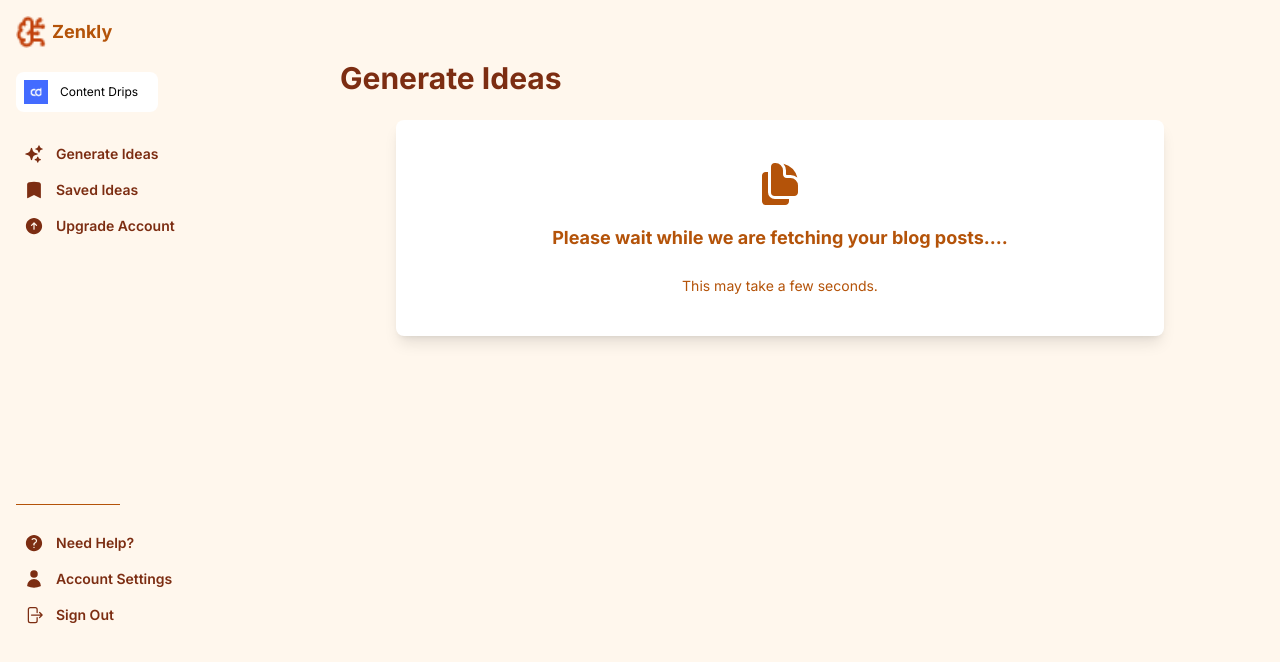
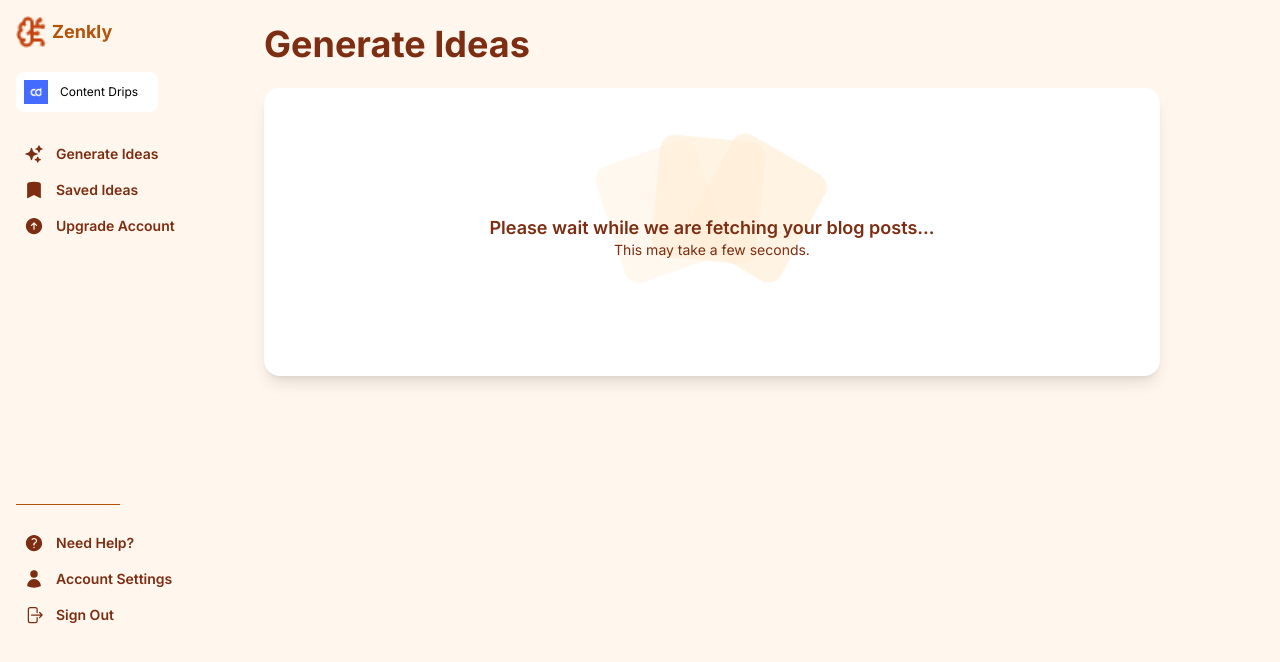
Before and after one commit to RaimaAftab95/ZenklyUpdate, a React (Vite) app: page /generate-idea in a window 1280 px wide. Shown: the top 662 px of the page. Built offline with nearby package versions, Linux system fonts and the light colour scheme; no server answers.

Commit message:
Update GenerateIdea.jsx for dashboard UI improvements (#23)

```diff
--- a/src/pages/GenerateIdea.jsx
+++ b/src/pages/GenerateIdea.jsx
@@ -1,27 +1,28 @@
 import Sidebar from '@components/Sidebar';
-import { DocumentDuplicateIcon } from '@heroicons/react/24/solid';
 
 export default function GenerateIdea() {
   return (
-    <div className="bg-secondary-light flex min-h-screen">
+    <div className="flex min-h-screen">
       <Sidebar />
-      <main className="mt-10 flex flex-1 flex-col p-5 md:ml-10">
-        <h1 className="text-secondary mb-6 text-left text-3xl font-bold md:ml-10">
+      <main className="flex-1 p-6">
+        <h1 className="text-secondary mb-6 text-4xl font-bold">
           Generate Ideas
         </h1>
 
-        {/* Main Content Box */}
-        <div className="text-primary flex justify-center">
-          <div className="w-full max-w-3xl rounded-lg bg-white p-10 text-center shadow-lg">
-            <div className="mb-6 flex flex-col items-center">
-              <DocumentDuplicateIcon className="mb-4 h-12 w-12" />
-              <p className="text-lg font-bold">
-                Please wait while we are fetching your blog posts....
+        <div className="mb-8 max-h-96 w-full max-w-4xl rounded-2xl bg-white p-10 shadow-lg">
+          <div className="text-secondary relative mb-8 flex flex-col items-center">
+            <img
+              src="images/dashboard-icon.png"
+              alt="Dashboard Icon"
+              className="mb-4 h-40 w-60"
+            />
+            {/* text on image */}
+            <div className="text-secondary absolute inset-x-0 top-2/4 flex flex-col items-center justify-center">
+              <p className="text-lg leading-6 font-semibold">
+                Please wait while we are fetching your blog posts...
               </p>
+              <p className="text-sm leading-5">This may take a few seconds.</p>
             </div>
-            <p className="text-primary-dark text-sm">
-              This may take a few seconds.
-            </p>
           </div>
         </div>
       </main>
```
Also changed, not shown: public/images/dashboard-icon.png (added).
